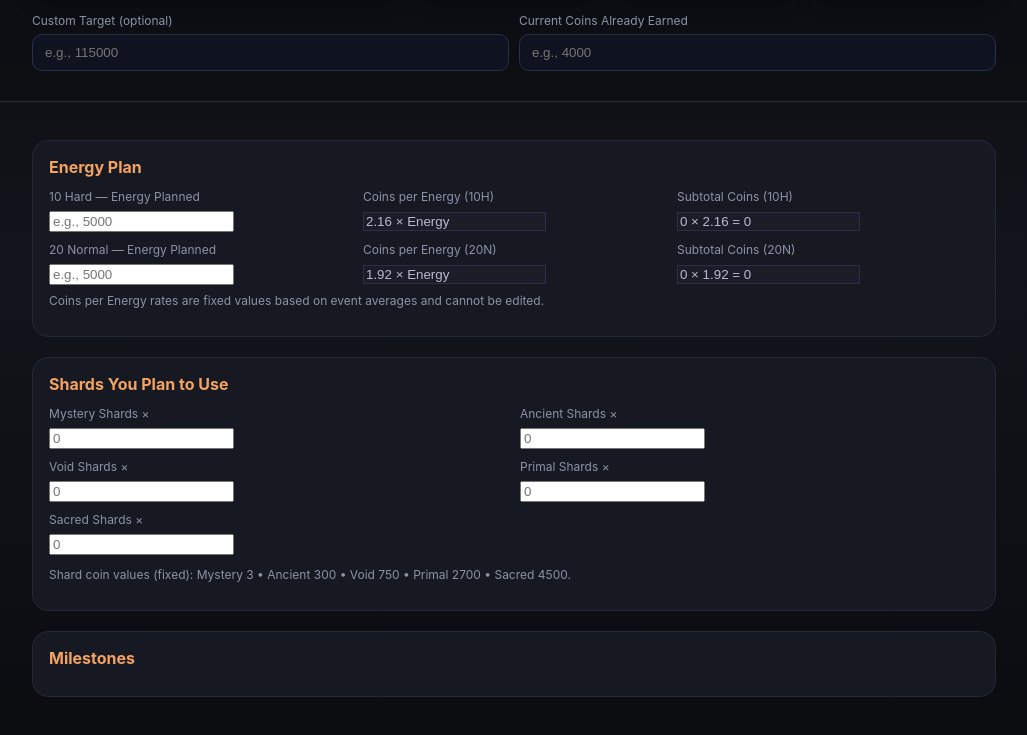
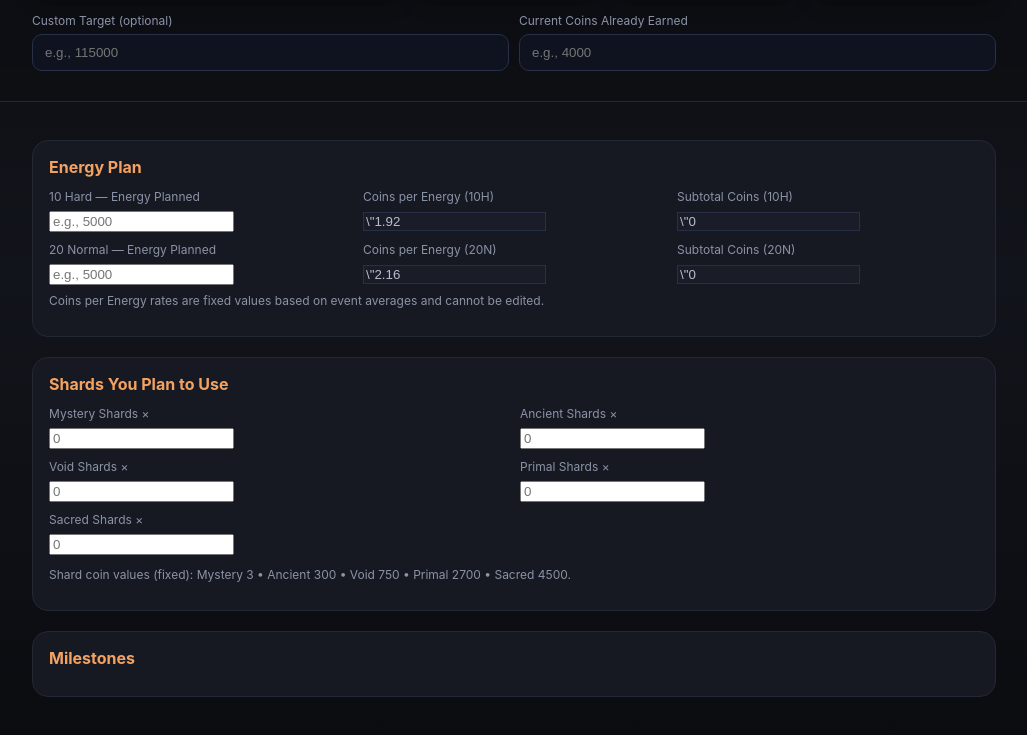
Before and after one commit to Acclaim1H/HalloweenPath2025, a plain HTML site: page index.html in a window 1280 px wide. Shown: the part 183-918 px from the top of the page, without its empty margins (126-1153 px from the left). Drawn offline with Linux system fonts and the light colour scheme.

Commit message:
FinalHopefully

```diff
--- a/index.html
+++ b/index.html
@@ -100,11 +100,11 @@
         </label>
         <label>
           <span>Coins per Energy (10H)</span>
-          <input type="text" id="cpe10H" value="2.16 × Energy" readonly />
+          <input type="text" id=\"cpe10H\" value=\"1.92 × Energy\" readonly />
         </label>
         <label>
           <span>Subtotal Coins (10H)</span>
-          <input type="text" id="coins10H" value="0 × 2.16 = 0" readonly />
+          <input type="text" id=\"coins10H\" value=\"0 × 1.92 = 0\" readonly />
         </label>
       </div>
       <div class="grid3" style="margin-top:10px">
@@ -114,11 +114,11 @@
         </label>
         <label>
           <span>Coins per Energy (20N)</span>
-          <input type="text" id="cpe20N" value="1.92 × Energy" readonly />
+          <input type="text" id=\"cpe20N\" value=\"2.16 × Energy\" readonly />
         </label>
         <label>
           <span>Subtotal Coins (20N)</span>
-          <input type="text" id="coins20N" value="0 × 1.92 = 0" readonly />
+          <input type="text" id=\"coins20N\" value=\"0 × 2.16 = 0\" readonly />
         </label>
       </div>
       <p class="muted" style="margin-top:8px">Coins per Energy rates are fixed values based on event averages and cannot be edited.</p>
@@ -248,6 +248,8 @@
       const s20 = Math.floor(e20 * CPE_20N);
       els.coins10H.value = `${fmt(e10)} × ${CPE_10H} = ${fmt(s10)}`;
       els.coins20N.value = `${fmt(e20)} × ${CPE_20N} = ${fmt(s20)}`;
+    } × ${CPE_10H} = ${fmt(s10)}`;
+      els.coins20N.value = `${fmt(e20)} × ${CPE_20N} = ${fmt(s20)}`;
     } × 0.55 = ${fmt(s10)}`;
       els.coins20N.value = `${fmt(e20)} × 0.85 = ${fmt(s20)}`;
     }
```
